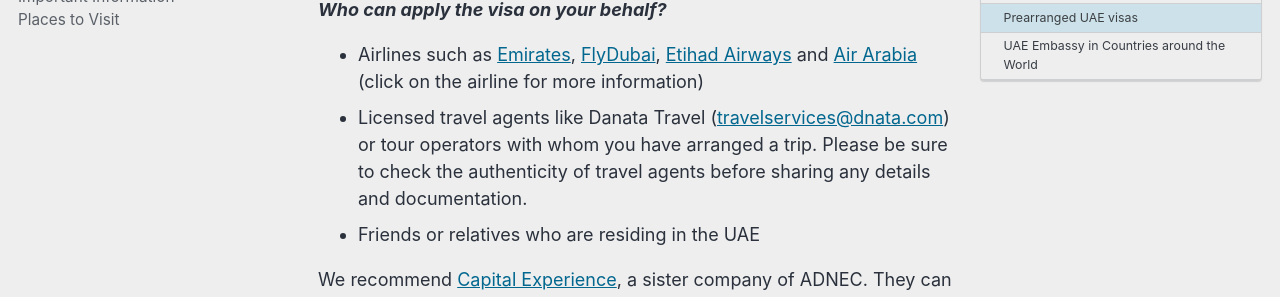
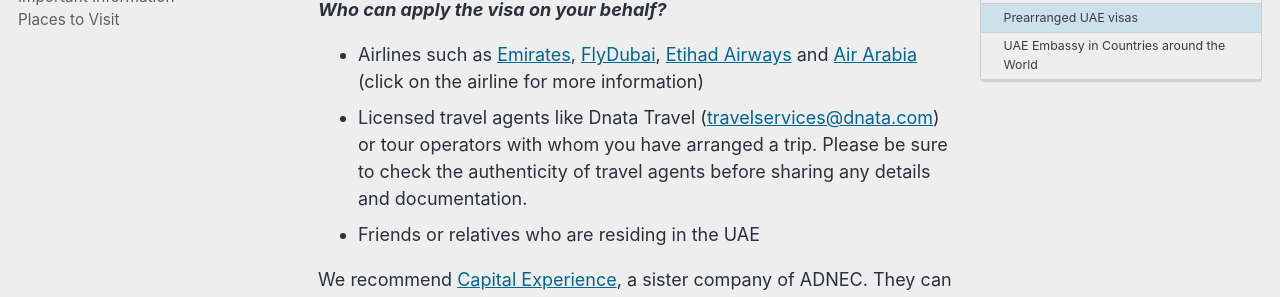
Before and after one commit to hasaniqbal777/coling-2025, a Jekyll site: the page built from _pages/venue/visa.md, in a window 1280 px wide and 900 px high, scrolled down 1432 px. Shown: the part 153-450 px from the top of the window. Built offline with Jekyll 4.4.1, drawn with Linux system fonts in a browser that asks for light colours; cached includes are drawn as plain includes.

Commit message:
Update visa.md

```diff
--- a/_pages/venue/visa.md
+++ b/_pages/venue/visa.md
@@ -38,7 +38,7 @@ You will receive an invitation letter from Yes Events confirming that you have a
 ***Who can apply the visa on your behalf?***
 
 - Airlines such as [Emirates](https://www.emirates.com/ae/english/before-you-fly/visa-passport-information/uae-visa-information/), [FlyDubai](https://www.flydubai.com/en/plan/visas-and-passports/dubai-visas), [Etihad Airways](https://www.etihad.com/en-ae/fly-etihad/visas) and [Air Arabia](https://www.airarabia.com/en/uae-visa) (click on the airline for more information)
-- Licensed travel agents like Danata Travel ([travelservices@dnata.com](mailto:travelservices@dnata.com)) or tour operators with whom you have arranged a trip. Please be sure to check the authenticity of travel agents before sharing any details and documentation.
+- Licensed travel agents like Dnata Travel ([travelservices@dnata.com](mailto:travelservices@dnata.com)) or tour operators with whom you have arranged a trip. Please be sure to check the authenticity of travel agents before sharing any details and documentation.
 - Friends or relatives who are residing in the UAE
 
 We recommend [Capital Experience](http://www.capitalexperience.ae/), a sister company of ADNEC. They can assist with visa processing, and other services such as flight tickets, and airport transfers.
```
